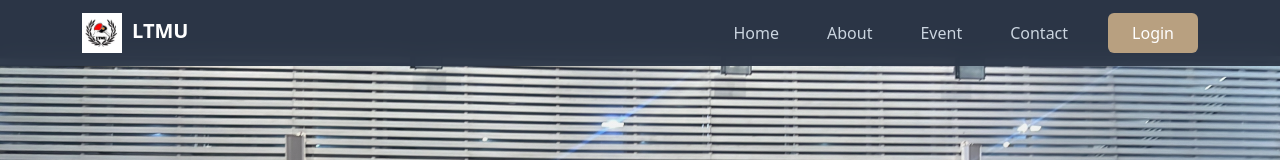
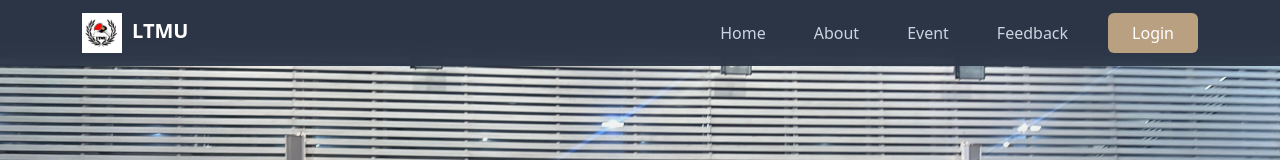
Before and after one commit to Yandhizkia/uas_frontend_pingpong, a Next.js app: page / in a window 1280 px wide. Shown: the top 160 px of the page. Built offline with nearby package versions, Linux system fonts and the light colour scheme.

Commit message:
Erick Dah betulin nih

```diff
--- a/src/app/about/page.tsx
+++ b/src/app/about/page.tsx
@@ -43,7 +43,7 @@ export default function AboutPage() {
               <Nav.Link href="/">Home</Nav.Link>
               <Nav.Link href="/about">About</Nav.Link>
               <Nav.Link href="/event">Event</Nav.Link>
-              <Nav.Link href="/contact">Contact</Nav.Link>
+              <Nav.Link href="/contact">Feedback</Nav.Link>
               <Link href="/login" passHref legacyBehavior>
                 <Button className="btn-register ms-3" as="a">
                   Login
--- a/src/app/page.tsx
+++ b/src/app/page.tsx
@@ -44,7 +44,7 @@ export default function HomePage() {
               <Nav.Link href="/">Home</Nav.Link>
               <Nav.Link href="/about">About</Nav.Link>
               <Nav.Link href="/event">Event</Nav.Link>
-              <Nav.Link href="/contact">Contact</Nav.Link>
+              <Nav.Link href="/contact">Feedback</Nav.Link>
               <Link href="/login" passHref legacyBehavior>
                 <Button className="btn-register ms-3" as="a">
                   Login
```
